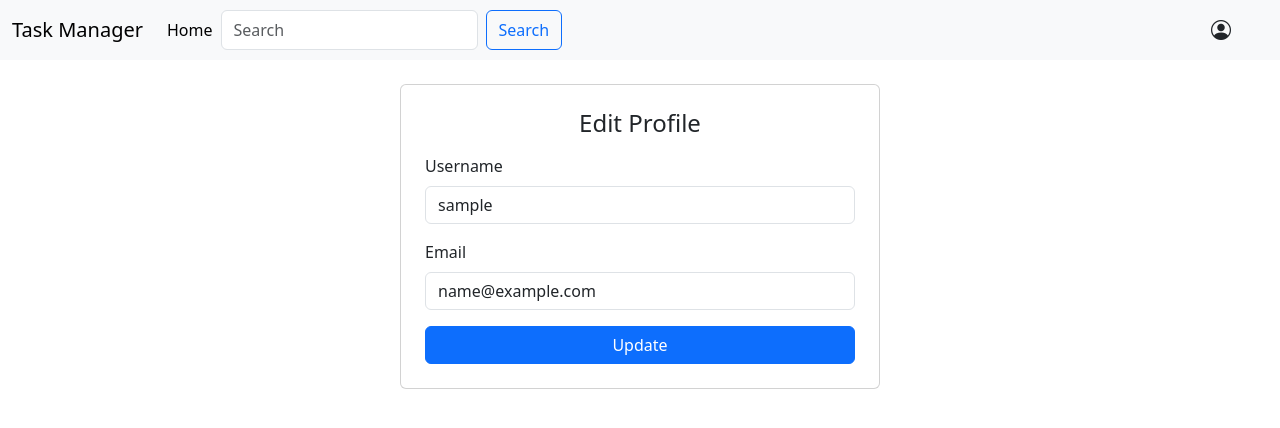
After one commit to Reyanx11/Task_manager, a Flask app: page /edit_profile in a window 1280 px wide. The commit adds this page. Shown: the top 428 px of the page. Run offline with Flask 3, Linux system fonts and the light colour scheme; the visitor is signed in with stand-in values (Sample User, id 1).

Commit message:
added edit profile function and also added flashed msgs

```diff
--- a/task_manager/forms.py
+++ b/task_manager/forms.py
@@ -1,6 +1,8 @@
 from flask_wtf import FlaskForm
+from flask_login import current_user
 from wtforms import StringField, PasswordField, SubmitField, BooleanField
-from wtforms.validators import DataRequired , length, Email, EqualTo
+from wtforms.validators import DataRequired , length, Email, EqualTo,ValidationError
+from task_manager.models import User
 
 class RegistrationForm(FlaskForm):
     username = StringField('Username', validators=[DataRequired(), length(min=2, max = 25)])
@@ -12,6 +14,16 @@ class RegistrationForm(FlaskForm):
 
     submit = SubmitField('Sign up')
 
+    def validate_username(self,username):
+        user = User.query.filter_by(username = username.data).first()
+        if user:
+            raise ValidationError('That username is taken use another one')
+
+    def validate_email(self,email):
+        user = User.query.filter_by(email = email.data).first()
+        if user:
+            raise ValidationError('An account with that email already exists')
+
 class LoginForm (FlaskForm):
     email = StringField('Email', validators=[DataRequired(), Email()])
 
@@ -19,3 +31,22 @@ class LoginForm (FlaskForm):
     remember = BooleanField('Remember me')
 
     submit = SubmitField('Login')
+
+
+class EditProfile(FlaskForm):
+    username = StringField('Username', validators=[DataRequired(), length(min=2, max = 25)])
+    email = StringField('Email', validators=[DataRequired(), Email()])
+
+    submit = SubmitField('Update')
+
+    def validate_username(self,username):
+        if username.data != current_user.username:
+            user = User.query.filter_by(username = username.data).first()
+            if user:
+                raise ValidationError('That username is taken use another one')
+
+    def validate_email(self,email):
+        if email.data != current_user.email:
+            user = User.query.filter_by(email = email.data).first()
+            if user:
+                raise ValidationError('An account with that email already exists')
--- a/task_manager/routes.py
+++ b/task_manager/routes.py
@@ -1,5 +1,5 @@
-from flask import render_template,flash,redirect,url_for
-from task_manager.forms import RegistrationForm, LoginForm
+from flask import render_template,flash,redirect,url_for,request
+from task_manager.forms import RegistrationForm, LoginForm,EditProfile
 from task_manager import db,bcrypt
 from task_manager.models import User
 from flask_login import login_user,logout_user,current_user,login_required
@@ -38,3 +38,31 @@ def register_routes(app):
             flash (f'Account created for {form.username.data} now you can login', 'success')
             return redirect(url_for('login'))  #redirects to login page so user can log in after they register themselves
         return render_template('register.html',title = 'Register', form=form)
+
+#Logout route
+    @app.route('/logout')
+    @login_required
+    def logout():
+        logout_user()
+        flash('You have been logged out successfully', 'info')
+        return redirect(url_for('home'))
+
+#edit profile
+    @app.route('/edit_profile', methods=['POST','GET'])
+    @login_required
+    def edit_profile():
+        form = EditProfile()
+
+        if form.validate_on_submit():
+
+            current_user.username = form.username.data
+            current_user.email = form.email.data
+            db.session.commit()
+
+            flash('your account has been updated','success')
+            return  redirect(url_for('home'))
+        elif request.method == 'GET':
+            form.username.data = current_user.username
+            form.email.data = current_user.email
+
+        return render_template('profile.html', title = 'Edit Profile',form = form)
--- a/task_manager/templates/base.html
+++ b/task_manager/templates/base.html
@@ -51,20 +51,34 @@
         </div>
     </nav>
 
+    {% with messages = get_flashed_messages(with_categories = true) %}
+        {% if messages %}
+            <div class="container mt-3">
+                {% for category,message in messages %}
+                    <div class="alert alert-{{ category }} alert-dismisible fade show" role="alert">
+                        {{ message }}
+                        <button class="btn-close" type="button" data-bs-dismiss="alert" aria-label="Close"></button>
+                    </div>
+                {% endfor %}
+            </div>
+        {% endif %}
+    {% endwith %}
+
     <!-- Offcanvas -->
     <div class="offcanvas offcanvas-end" tabindex="-1" id="offcanvasRight" aria-labelledby="offcanvasRightLabel">
         <div class="offcanvas-header">
             <h5 class="offcanvas-title" id="offcanvasRightLabel">My profile</h5>
             <button type="button" class="btn-close" data-bs-dismiss="offcanvas" aria-label="Close"></button>
         </div>
-        <div class="offcanvas-body">
+        <div class="offcanvas-body">   <!--body-->
             <div class="d-grid gap-3">
-                <button class="btn btn-secondary" type="button">
+                <a href="{{url_for('edit_profile')}}" class="btn btn-secondary">
                     <i class="bi bi-pencil-square me-2"></i> Edit Profile
-                </button>
-                <button class="btn btn-secondary " type="button">
+                </a>
+
+                <a href="{{ url_for('logout') }}" class="btn btn-secondary">
                     <i class="bi bi-box-arrow-right"></i> Logout
-                </button>
+                </a>
             </div>
         </div>
     </div>
--- /dev/null
+++ b/task_manager/templates/profile.html
@@ -0,0 +1,23 @@
+{% extends 'base.html' %}
+
+{% block content %}
+<div class="container mt-4 card p-4" style="width: 30rem;">
+    <h4 class="mb-3 text-center">Edit Profile</h4>
+
+    <form method="POST" action="">
+        {{ form.hidden_tag() }}
+
+        <div class="mb-3">
+            {{ form.username.label(class="form-label") }}
+            {{ form.username(class="form-control") }}
+        </div>
+
+        <div class="mb-3">
+            {{ form.email.label(class="form-label") }}
+            {{ form.email(class="form-control") }}
+        </div>
+
+        {{ form.submit(class="btn btn-primary w-100") }}
+    </form>
+</div>
+{% endblock %}
```
